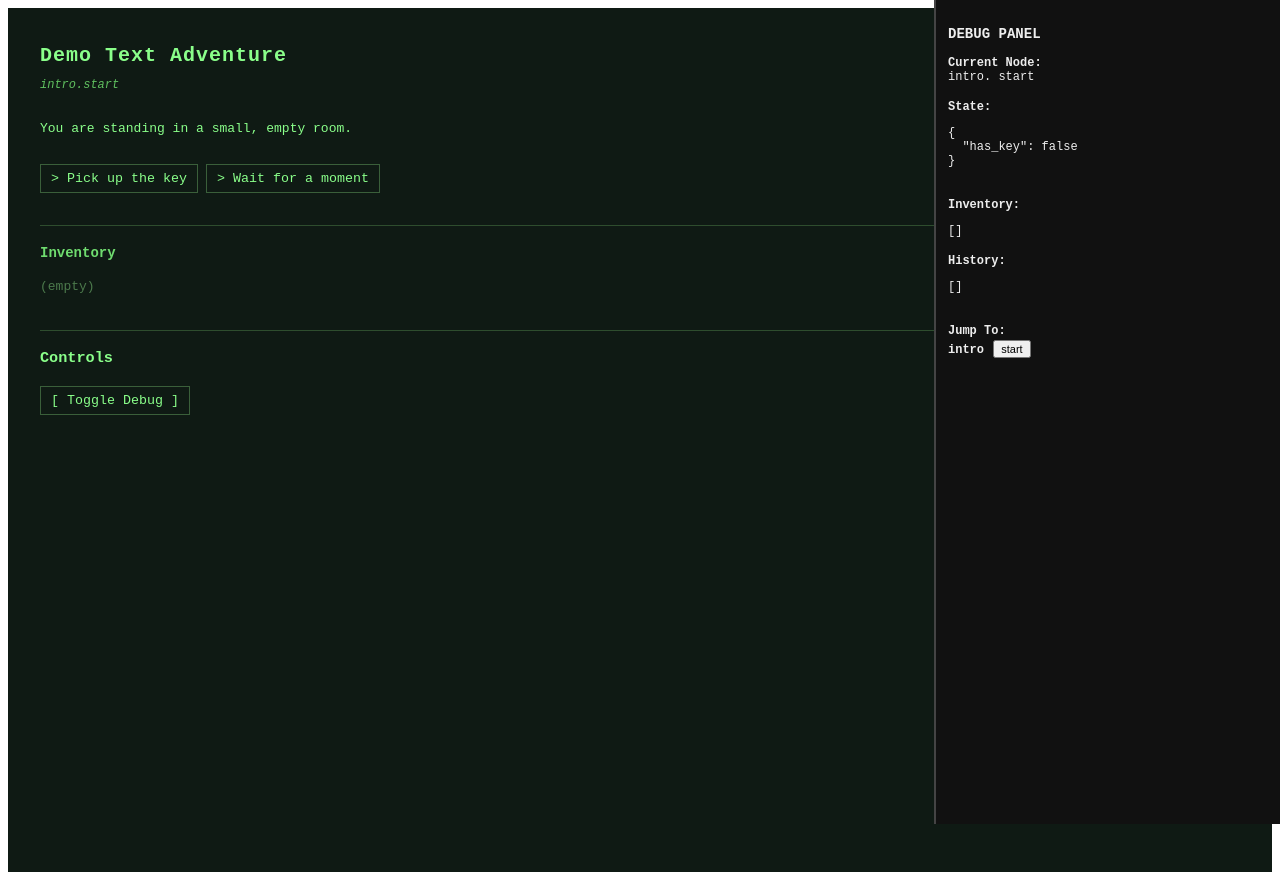
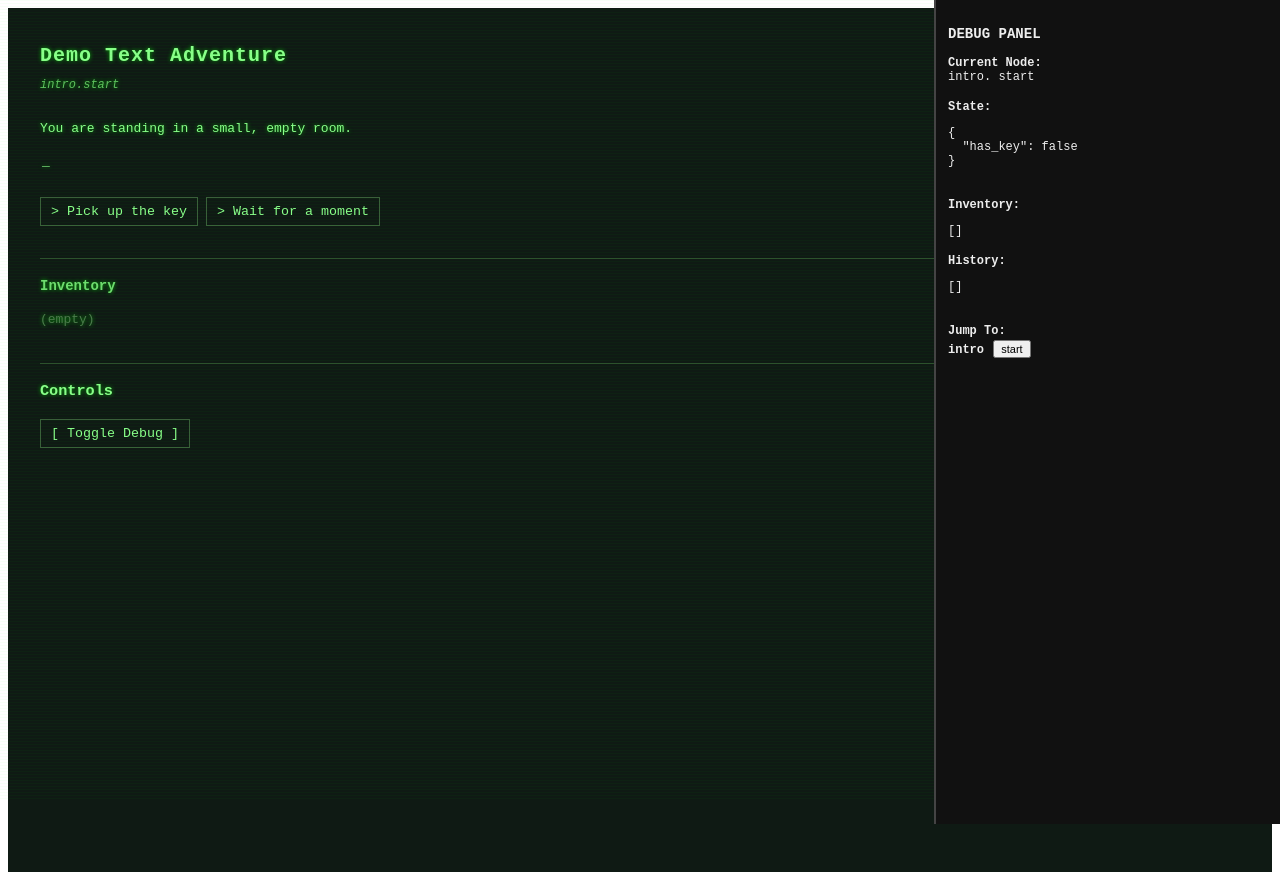
Before and after one commit to HanzierToo/text_based_engine, a Svelte app: page / in a window 1280 px wide. Built offline with nearby package versions, Linux system fonts and the light colour scheme.

Commit message:
add more styling to main terminal ui

```diff
--- a/package.json
+++ b/package.json
@@ -15,8 +15,11 @@
   },
   "devDependencies": {
     "@sveltejs/vite-plugin-svelte": "^3.1.2",
+    "@tsconfig/svelte": "^5.0.7",
     "svelte-check": "^3.8.4",
-    "typescript": "^5.4.5",
+    "svelte-preprocess": "^6.0.3",
+    "ts-node": "^10.9.2",
+    "typescript": "^5.9.3",
     "vite": "^5.2.11"
   }
 }
--- /dev/null
+++ b/src/app.d.ts
@@ -0,0 +1,6 @@
+/// <reference types="svelte" />
+
+declare module '*.svelte' {
+  import type { SvelteComponent } from 'svelte'
+  export default class Component extends SvelteComponent {}
+}
--- a/src/app/App.svelte
+++ b/src/app/App.svelte
@@ -1,10 +1,10 @@
 <script lang="ts">
-  import { loadGameFiles } from '../engine/io/loader'
-  import { validateGameData } from '../engine/schema/validate'
-  import { normalizeGameData } from '../engine/schema/normalize'
-  import { Engine } from '../engine/runtime/engine'
-  import { engineStore } from './engineStore'
-  import { get } from 'svelte/store'
+  import { loadGameFiles } from "../engine/io/loader";
+  import { validateGameData } from "../engine/schema/validate";
+  import { normalizeGameData } from "../engine/schema/normalize";
+  import { Engine } from "../engine/runtime/engine";
+  import { engineStore } from "./engineStore";
+  import { get } from "svelte/store";
   import type {
     GameManifest,
     RulesConfig,
@@ -13,16 +13,18 @@
     LocalizationBundle,
     ParsedGameData,
     ItemsFile,
-  } from '../engine/schema/types'
+  } from "../engine/schema/types";
 
-  import DebugOverlay from '../ui/debug/DebugOverlay.svelte'
+  import DebugOverlay from "../ui/debug/DebugOverlay.svelte";
+  import Typewriter from "../ui/components/Typewriter.svelte";
+  import Cursor from "../ui/components/Cursor.svelte";
 
-  let error: string | null = null
-  const DEV = true
-  let debugVisible = true
+  let error: string | null = null;
+  const DEV = true;
+  let debugVisible = true;
 
   try {
-    const files = loadGameFiles()
+    const files = loadGameFiles();
 
     const data: ParsedGameData = {
       manifest: files.game.value as GameManifest,
@@ -33,40 +35,40 @@
         Object.entries(files.scenes).map(([k, v]) => [
           k,
           v.value as SceneDefinition,
-        ])
+        ]),
       ),
       localization: Object.fromEntries(
         Object.entries(files.localization).map(([k, v]) => [
           k,
           v.value as LocalizationBundle[string],
-        ])
+        ]),
       ),
-    }
+    };
 
-    validateGameData(data)
-    const model = normalizeGameData(data)
+    validateGameData(data);
+    const model = normalizeGameData(data);
 
-    const engineInstance = new Engine(model)
-    const vm = engineInstance.start()
+    const engineInstance = new Engine(model);
+    const vm = engineInstance.start();
 
     engineStore.set({
       engine: engineInstance,
       viewModel: vm,
-    })
+    });
   } catch (e) {
-    error = e instanceof Error ? e.toString() : String(e)
+    error = e instanceof Error ? e.toString() : String(e);
   }
 
   function onChoose(id: string) {
-    const state = get(engineStore)
-    if (!state.engine) return
+    const state = get(engineStore);
+    if (!state.engine) return;
 
-    const newVm = state.engine.choose(id)
+    const newVm = state.engine.choose(id);
 
     engineStore.set({
       engine: state.engine,
       viewModel: newVm,
-    })
+    });
   }
 </script>
 
@@ -76,32 +78,31 @@
   <div class="terminal">
     <pre class="error">{error}</pre>
   </div>
-
 {:else if $engineStore.viewModel}
   <div class="terminal">
-
     <div class="header">
       <h1>{$engineStore.viewModel.gameTitle}</h1>
 
       {#if DEV}
         <div class="node">
-          <i>{$engineStore.viewModel.sceneId}.{$engineStore.viewModel.nodeId}</i>
+          <i>{$engineStore.viewModel.sceneId}.{$engineStore.viewModel.nodeId}</i
+          >
         </div>
       {/if}
     </div>
 
     <div class="content">
-      {#each $engineStore.viewModel.text as line}
-        <p>{line}</p>
+      {#each $engineStore.viewModel.text as line, i}
+        <p>
+          <Typewriter text={line} speed={30} onComplete={() => {}} />
+        </p>
       {/each}
+      <Cursor />
     </div>
 
     <div class="choices">
       {#each $engineStore.viewModel.choices as c}
-        <button
-          on:click={() => onChoose(c.id)}
-          disabled={!c.enabled}
-        >
+        <button on:click={() => onChoose(c.id)} disabled={!c.enabled}>
           &gt; {c.text}
         </button>
       {/each}
@@ -129,7 +130,6 @@
         [ Toggle Debug ]
       </button>
     </div>
-
   </div>
 
   <DebugOverlay visible={debugVisible} />
@@ -142,9 +142,27 @@
     min-height: 100vh;
     padding: 32px;
     background: #0f1a14; /* dark greenish grey */
-    color: #8aff8a;       /* CRT green */
+    color: #8aff8a; /* CRT green */
     font-family: monospace;
     line-height: 1.6;
+    text-shadow: 0 0 4px rgba(0, 255, 0, 0.6);
+  }
+
+  .terminal::after {
+    content: "";
+    pointer-events: none;
+    position: fixed;
+    top: 0;
+    left: 0;
+    width: 100%;
+    height: 100%;
+    background: repeating-linear-gradient(
+      to bottom,
+      rgba(0, 255, 0, 0.03),
+      rgba(0, 255, 0, 0.03) 1px,
+      transparent 1px,
+      transparent 3px
+    );
   }
 
   .header h1 {
--- /dev/null
+++ b/src/ui/components/Cursor.svelte
@@ -0,0 +1,18 @@
+<script>
+    let visible = true;
+
+    setInterval(() => {
+        visible = !visible;
+    }, 500);
+</script>
+
+<span class="cursor">
+    {#if visible}_{/if}
+</span>
+
+<style>
+    .cursor {
+        display: inline-block;
+        margin-left: 2px;
+    }
+</style>
--- /dev/null
+++ b/src/ui/components/Typewriter.svelte
@@ -0,0 +1,30 @@
+<script lang="ts">
+    import { onMount } from "svelte";
+
+    export let text: string;
+    export let speed: number = 20; // ms per character
+    export let onComplete: (() => void) | undefined;
+
+    let displayed = "";
+    let index = 0;
+
+    let timer: any;
+
+    onMount(() => {
+        startTyping();
+    });
+
+    function startTyping() {
+        timer = setInterval(() => {
+            if (index < text.length) {
+                displayed += text[index];
+                index++;
+            } else {
+                clearInterval(timer);
+                onComplete?.();
+            }
+        }, speed);
+    }
+</script>
+
+<span>{displayed}</span>
--- a/tsconfig.json
+++ b/tsconfig.json
@@ -12,12 +12,10 @@
     "baseUrl": ".",
     "paths": {
       "@/*": ["src/*"]
-    }
+    },
   },
   "include": ["src/**/*.ts", "src/**/*.svelte"],
   "exclude": [
     "node_modules",
-    ".svelte2tsx-language-server-files",
-    "**/*.d.ts"
   ]
 }
```
